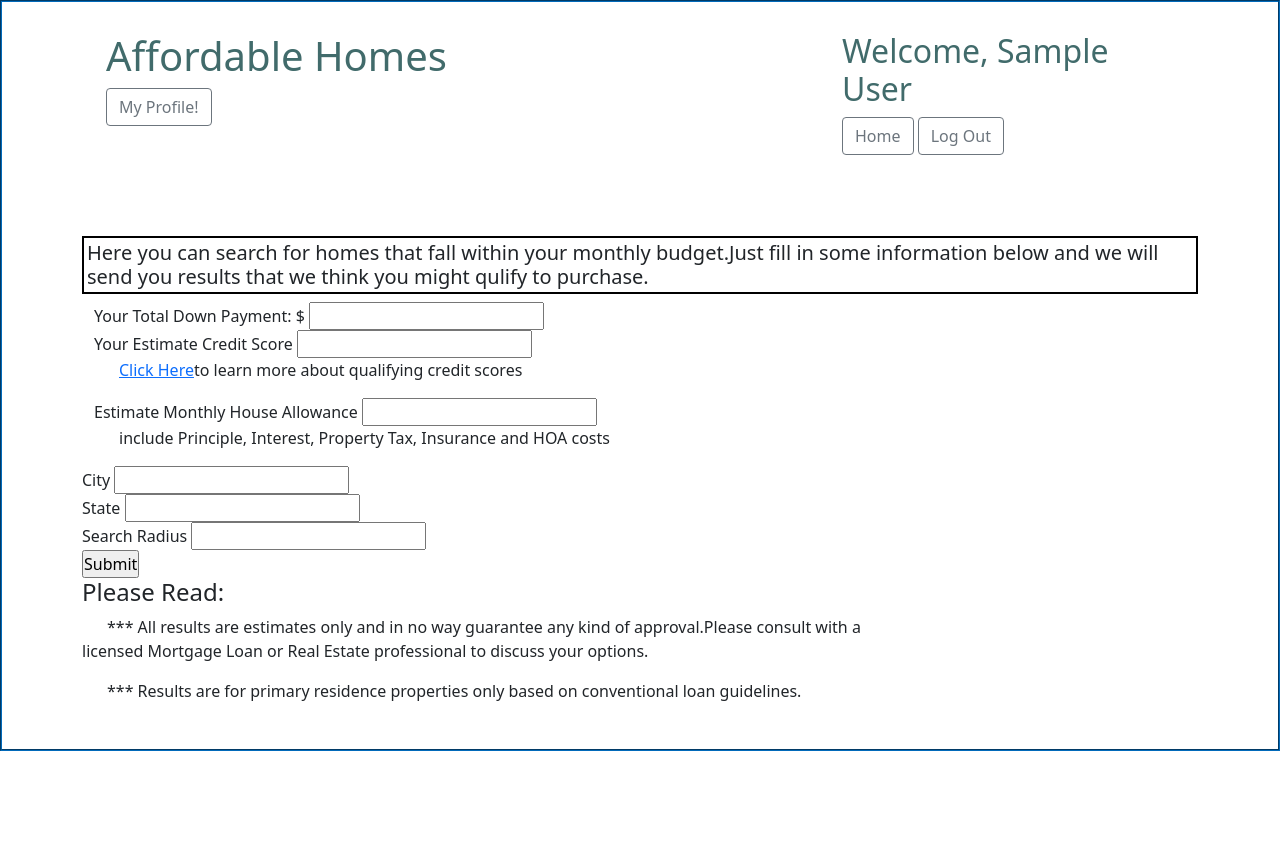
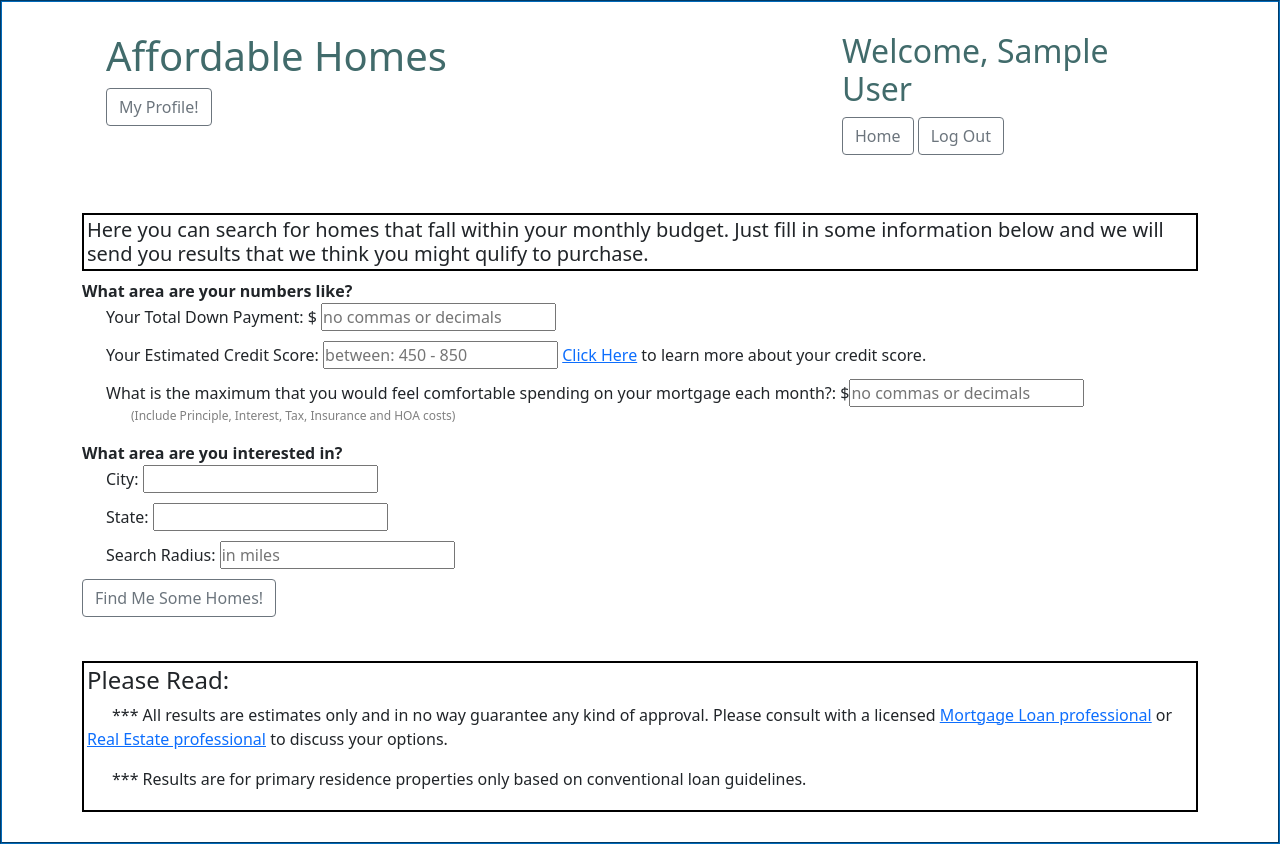
Before and after one commit to NoorMusheer/Affordable_Home_Group_8, a Flask app: page /affordablehomes/estimate in a window 1280 px wide. Before the commit the page ends 751 px from the top, so only its background shows below. Run offline with Flask 2, Linux system fonts and the light colour scheme; the visitor is signed in with stand-in values (Sample User, id 1); parts of the project's set-up code (start-up, migrations or seed data) failed here and were passed over.

Commit message:
a little more style updates

```diff
--- a/flask_app/static/css/style.css
+++ b/flask_app/static/css/style.css
@@ -33,6 +33,13 @@ body {
     background-position: center;
 }
 
+#est_page ::before {
+    background-image: url(../img/bkgrnd_home.png);
+    opacity: 0.6;
+
+
+}
+
 #small_c{
     margin: 0;
     border: 0;
@@ -58,10 +65,14 @@ h1,h2, #login_box{
     padding:3px;
 }
 
-.row{
-    margin-bottom:3%;
+.row, .input-row{
+    margin-bottom:10px;
 }
 
 .card{
     box-shadow:2px 2px 2px slategray;
 }
+
+span{
+    font-weight: bold;
+}
--- a/flask_app/templates/estimate_page.html
+++ b/flask_app/templates/estimate_page.html
@@ -17,7 +17,7 @@
     }
 </style>
 
-<body>
+<body id="est_page">
     <div class="container">
         <div class="container row">
             <div class="col-8">
@@ -38,8 +38,9 @@
         <br>
         <br>
 
-        <h5 class="box-around">Here you can search for homes that fall within your monthly budget.Just fill in some information below and we will send you results that we think you might qulify to purchase.</h5>
+        <h5 class="box-around">Here you can search for homes that fall within your monthly budget.  Just fill in some information below and we will send you results that we think you might qulify to purchase.</h5>
         <div class="col">
+            <div class="row">
                 <form action="/affordablehomes/estimate/results" method="POST">
                     {% with messages = get_flashed_messages(category_filter=["register"]) %}
                     {% if messages %}
@@ -48,39 +49,42 @@
                     {% endfor %}
                     {% endif %}
                     {% endwith %}
-                <div class="container">
+                    <span>What area are your numbers like? </span>
+                    <div class="container input-row">
                         <label for="down_payment" class="label-col">Your Total Down Payment: $</label>
-                    <input type="number" name="down_payment" id="down_payment">
+                        <input type="number" name="down_payment" id="down_payment" placeholder="no commas or decimals">
                     </div>
-                <div class="container">
-                    <label for="score" class="label-col">Your Estimate Credit Score</label>
-                    <input type="number" name="score" id="score">
-                    <p><a href="https://www.creditkarma.com">Click Here</a>to learn more about qualifying credit scores</p>
+                    <div class="container input-row">
+                        <label for="score" class="label-col">Your Estimated Credit Score:</label>
+                        <input type="number" name="score" id="score" placeholder="between: 450 - 850">
+                        <a href="https://www.creditkarma.com">Click Here</a> to learn more about your credit score.
                     </div>
-                <div class="container">
-                    <label for="max_monthly" class="label-col">Estimate Monthly House Allowance</label>
-                    <input type="number" name="max_monthly" id="max_monthly">
-                    <p>include Principle, Interest, Property Tax, Insurance and HOA costs</p>
+                    <div class="container input-row">
+                        <label for="max_monthly" class="label-col">What is the maximum that you would feel comfortable spending on your mortgage each month?: </label>
+                        $<input type="number" name="max_monthly" id="max_monthly" placeholder="no commas or decimals">
+                        <p style="font-size:12px; color:gray;">(Include Principle, Interest, Tax, Insurance and HOA costs)</p>
                     </div>
-                <div class="form-input">
-                    <label for="">City</label>
+                    <span>What area are you interested in? </span>
+                    <div class="container input-row">
+                        <label for="">City:</label>
                         <input type="text" name="city">
                     </div>
-                <div class="form-input">
-                    <label for="">State</label>
+                    <div class="container input-row">
+                        <label for="">State:</label>
                         <input type="text" name="state">
                     </div>
-                <div class="form-input">
-                    <label for="">Search Radius</label>
-                    <input type="number" name="radius">
+                    <div class="container input-row">
+                        <label for="">Search Radius: </label>
+                        <input type="number" name="radius" placeholder="in miles">
                     </div>
-                <input type="submit" value="Submit" class="offset-btn">
+                    <div class="input-row"><input type="submit" value="Find Me Some Homes!" class="btn btn-outline-secondary"></div>
                 </form>
             </div>
-        <div class="box">
+        </div>
+        <br>
+        <div class="box-around">
             <h4>Please Read:</h4>
-            <p>*** All results are estimates only and in no way guarantee any kind of approval.Please consult with a<br>
-                licensed Mortgage Loan or Real Estate professional to discuss your options.</p>
+            <p>*** All results are estimates only and in no way guarantee any kind of approval.  Please consult with a licensed <a href="https://www.loandepot.com/">Mortgage Loan professional</a>  or <a href="https://www.realtor.com/realestateagents/">Real Estate professional</a> to discuss your options.</p>
             <p>*** Results are for primary residence properties only based on conventional loan guidelines.</p>
 
         </div>
```
Lines whose indentation alone changed are shown as unchanged.
